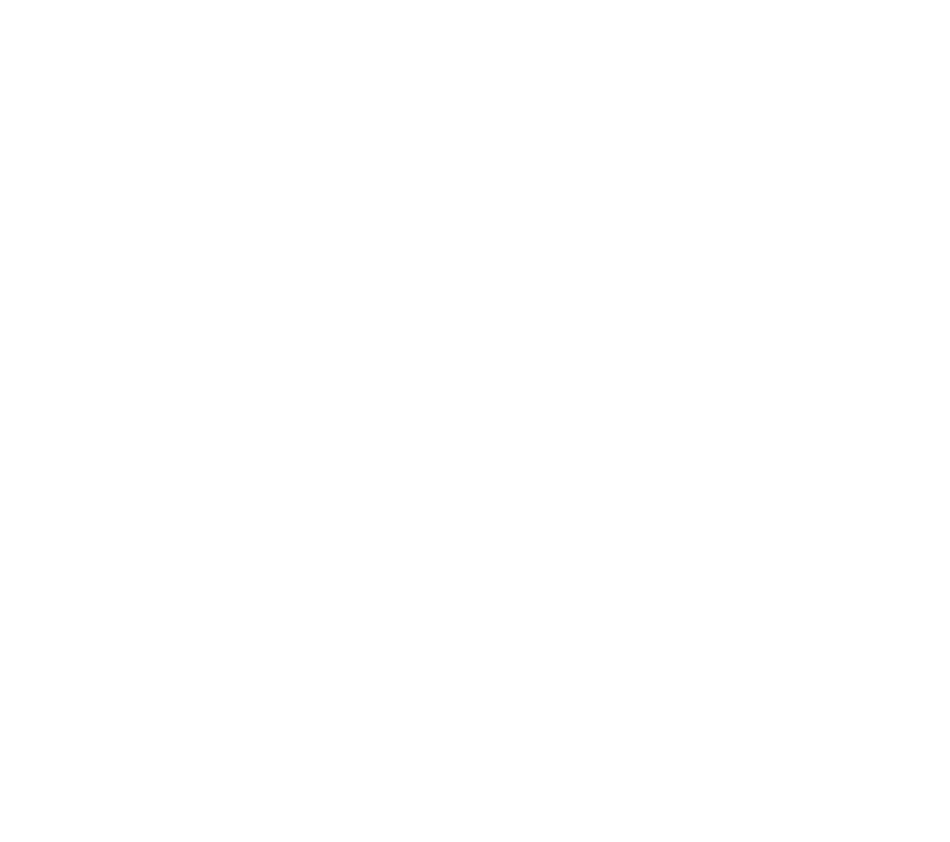
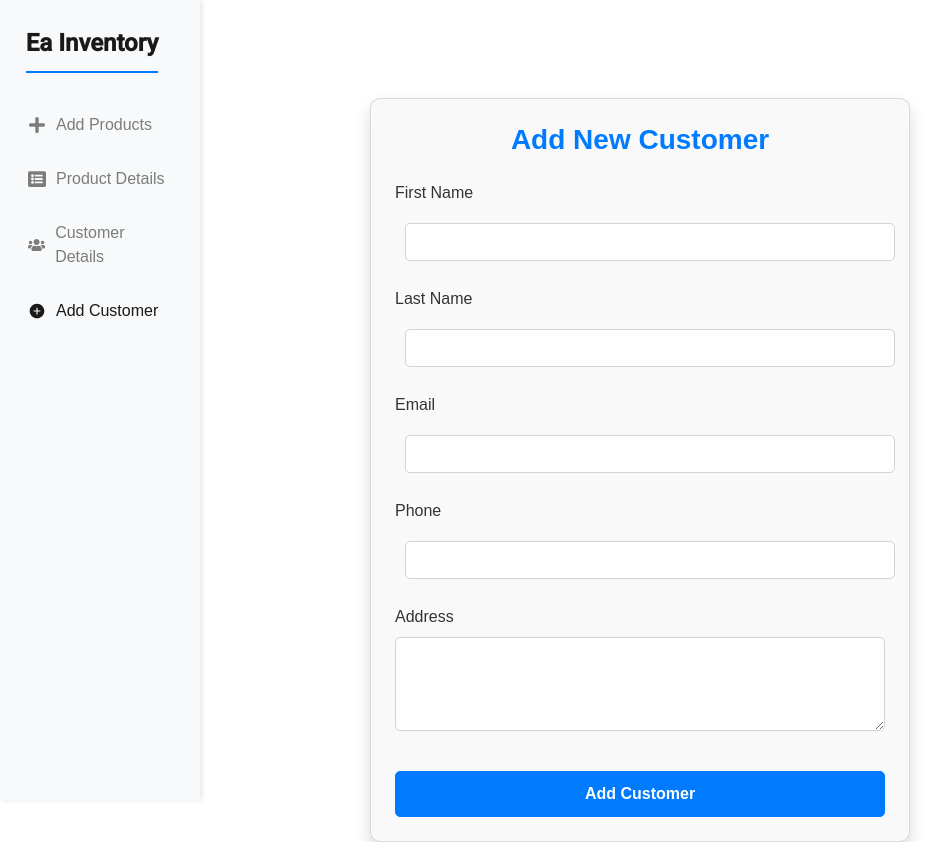
Before and after one commit to ElamaranV/InventoryManagement, a React (Create React App) app in the folder inventory-management/: page /AddCustomer in a window 1280 px wide. Before the commit this address had no page. Shown: the top 842 px of the page, without its empty margins (0-950 px from the left). Before the commit the page ends 800 px from the top, so only its background shows below. Built offline with nearby package versions, Linux system fonts and the light colour scheme.

Commit message:
-> Created a AddCustomer component, with minor changes in other components

```diff
--- a/inventory-management/src/App.js
+++ b/inventory-management/src/App.js
@@ -7,6 +7,8 @@ import AddProducts from './Components/addProducts/AddProducts'; // Ensure the co
 import ProductDetails from './Components/ProductDetails/ProductDetails';
 import './Styles/App.css';
 import Footer from './Components/Footer';
+import CustomerDetails from './Components/CustomerDetails/customerDetails';
+import AddCustomer from './Components/addCustomer/AddCustomer';
 
 const App = () => {
   return (
@@ -17,6 +19,8 @@ const App = () => {
         <Route path="/dashboard" element={<Dashboard />} />
         <Route path="/addproduct" element={<AddProducts />} /> {/* Updated route path */}
         <Route path= "/productdetails" element={<ProductDetails/>}></Route>
+        <Route path="/customerDetails" element={<CustomerDetails/>}></Route>
+        <Route path="/AddCustomer" element={<AddCustomer/>}></Route>
       </Routes>
     </Router>
   );
--- /dev/null
+++ b/inventory-management/src/Components/CustomerDetails/customerDetails.css
@@ -0,0 +1,64 @@
+.customer-details {
+    padding: 20px;
+  }
+
+  .customer-card {
+    border: 1px solid #ddd;
+    border-radius: 8px;
+    background-color: #fff;
+    box-shadow: 0 4px 8px rgba(0, 0, 0, 0.1);
+    transition: transform 0.3s ease;
+  }
+
+  .customer-card:hover {
+    transform: scale(1.05);
+  }
+
+  .customer-icon {
+    text-align: center;
+    margin-bottom: 15px;
+  }
+
+  .customer-icon-img {
+    font-size: 50px;
+    color: #007bff;
+  }
+
+  .card-title {
+    font-size: 1.5rem;
+    font-weight: bold;
+    text-align: center;
+  }
+
+  .card-text {
+    font-size: 1rem;
+    color: #555;
+    text-align: center;
+  }
+
+  .table-responsive {
+    margin-top: 20px;
+  }
+
+  .table {
+    width: 100%;
+    border-collapse: collapse;
+    margin-bottom: 1rem;
+    background-color: #fff;
+  }
+
+  .table th,
+  .table td {
+    padding: 12px;
+    text-align: left;
+    border-top: 1px solid #dee2e6;
+  }
+
+  .table thead th {
+    background-color: #343a40;
+    color: white;
+  }
+
+  .table-hover tbody tr:hover {
+    background-color: #f1f1f1;
+  }
--- /dev/null
+++ b/inventory-management/src/Components/CustomerDetails/customerDetails.jsx
@@ -0,0 +1,65 @@
+import React from 'react';
+import './customerDetails.css';
+import { FaUserAlt, FaPhoneAlt, FaEnvelope } from 'react-icons/fa';
+
+const CustomerDetails = () => {
+  const customers = [
+    { id: 1, name: 'John Doe', phone: '555-555-5555', email: 'john@example.com' },
+    { id: 2, name: 'Jane Smith', phone: '555-123-4567', email: 'jane@example.com' },
+    { id: 3, name: 'Sam Wilson', phone: '555-987-6543', email: 'sam@example.com' },
+  ];
+
+  return (
+    <div className="container mt-4 customer-details">
+      <h2 className="text-center mb-4">Customer Details</h2>
+
+      <div className="row">
+        {customers.map((customer) => (
+          <div className="col-md-4" key={customer.id}>
+            <div className="card customer-card mb-4">
+              <div className="card-body">
+                <div className="customer-icon">
+                  <FaUserAlt className="customer-icon-img" />
+                </div>
+                <h5 className="card-title">{customer.name}</h5>
+                <p className="card-text">
+                  <FaPhoneAlt /> {customer.phone}
+                </p>
+                <p className="card-text">
+                  <FaEnvelope /> {customer.email}
+                </p>
+              </div>
+            </div>
+          </div>
+        ))}
+      </div>
+
+      <h3 className="text-center mb-4 mt-5">Customer List</h3>
+
+      <div className="table-responsive">
+        <table className="table table-bordered table-hover">
+          <thead className="thead-dark">
+            <tr>
+              <th>ID</th>
+              <th>Name</th>
+              <th>Phone</th>
+              <th>Email</th>
+            </tr>
+          </thead>
+          <tbody>
+            {customers.map((customer) => (
+              <tr key={customer.id}>
+                <td>{customer.id}</td>
+                <td>{customer.name}</td>
+                <td>{customer.phone}</td>
+                <td>{customer.email}</td>
+              </tr>
+            ))}
+          </tbody>
+        </table>
+      </div>
+    </div>
+  );
+};
+
+export default CustomerDetails;
--- a/inventory-management/src/Components/ProductDetails/ProductDetails.css
+++ b/inventory-management/src/Components/ProductDetails/ProductDetails.css
@@ -1,5 +1,6 @@
 .ProductDetails-Container {
     display: flex;
+    margin-left: 200px;;
 }
 
 .ProductDetails-Content {
--- a/inventory-management/src/Components/Sidebar.jsx
+++ b/inventory-management/src/Components/Sidebar.jsx
@@ -1,6 +1,7 @@
 import React from 'react';
 import { NavLink } from 'react-router-dom';
 import { FaPlus, FaListAlt, FaUsers } from 'react-icons/fa';
+import { IoAddCircleSharp } from "react-icons/io5";
 import './Sidebar.css';
 import Footer from './Footer';
 
@@ -24,11 +25,17 @@ const Sidebar = () => {
             </NavLink>
           </li>
           <li className="nav-item">
-            <NavLink to="/customer-details" className="nav-link sidebar-link">
+            <NavLink to="/customerDetails" className="nav-link sidebar-link">
               <FaUsers className="sidebar-icon" />
               Customer Details
             </NavLink>
-          </li>
+            </li>
+            <li className="nav-item">
+            <NavLink to="/AddCustomer" className="nav-link sidebar-link">
+              <IoAddCircleSharp className='sidebar-icon' />
+              Add Customer
+            </NavLink>
+            </li>
         </ul>
       </div>
     </nav>
--- /dev/null
+++ b/inventory-management/src/Components/addCustomer/AddCustomer.css
@@ -0,0 +1,43 @@
+/* Custom styles for the Add Customer page */
+.add-customer-form {
+    margin-top: 50px;
+  }
+
+  .card {
+    border-radius: 10px;
+    background-color: #f9f9f9;
+  }
+
+  .card h2 {
+    font-size: 28px;
+    color: #007bff;
+    font-weight: 600;
+  }
+
+  .form-group label {
+    font-weight: 500;
+    color: #333;
+  }
+
+  .form-control {
+    padding: 10px;
+    border-radius: 5px;
+    border: 1px solid #ced4da;
+  }
+
+  .btn-primary {
+    background-color: #007bff;
+    border-color: #007bff;
+    padding: 10px 20px;
+    font-size: 16px;
+    font-weight: 600;
+    border-radius: 5px;
+  }
+
+  .btn-primary:hover {
+    background-color: #0056b3;
+  }
+
+  .container {
+    padding-bottom: 50px;
+  }
--- /dev/null
+++ b/inventory-management/src/Components/addCustomer/AddCustomer.jsx
@@ -0,0 +1,111 @@
+import React, { useState } from 'react';
+import './AddCustomer.css'; // Importing custom styles
+import Sidebar from '../Sidebar';
+import Footer from '../Footer';
+
+const AddCustomer = () => {
+  const [customer, setCustomer] = useState({
+    firstName: '',
+    lastName: '',
+    email: '',
+    phone: '',
+    address: ''
+  });
+
+  const handleChange = (e) => {
+    const { name, value } = e.target;
+    setCustomer({
+      ...customer,
+      [name]: value,
+    });
+  };
+
+  const handleSubmit = (e) => {
+    e.preventDefault();
+    console.log('Customer Info: ', customer);
+    // Add your form submission logic here
+  };
+
+  return (
+    <>
+    <Sidebar></Sidebar>
+    <div className="container add-customer-form">
+      <div className="row justify-content-center">
+        <div className="col-md-6">
+          <div className="card shadow p-4 mt-5">
+            <h2 className="text-center mb-4">Add New Customer</h2>
+            <form onSubmit={handleSubmit}>
+              <div className="form-group">
+                <label htmlFor="firstName">First Name</label>
+                <input
+                  type="text"
+                  className="form-control"
+                  id="firstName"
+                  name="firstName"
+                  value={customer.firstName}
+                  onChange={handleChange}
+                  required
+                />
+              </div>
+              <div className="form-group">
+                <label htmlFor="lastName">Last Name</label>
+                <input
+                  type="text"
+                  className="form-control"
+                  id="lastName"
+                  name="lastName"
+                  value={customer.lastName}
+                  onChange={handleChange}
+                  required
+                />
+              </div>
+              <div className="form-group">
+                <label htmlFor="email">Email</label>
+                <input
+                  type="email"
+                  className="form-control"
+                  id="email"
+                  name="email"
+                  value={customer.email}
+                  onChange={handleChange}
+                  required
+                />
+              </div>
+              <div className="form-group">
+                <label htmlFor="phone">Phone</label>
+                <input
+                  type="tel"
+                  className="form-control"
+                  id="phone"
+                  name="phone"
+                  value={customer.phone}
+                  onChange={handleChange}
+                  required
+                />
+              </div>
+              <div className="form-group">
+                <label htmlFor="address">Address</label>
+                <textarea
+                  className="form-control"
+                  id="address"
+                  name="address"
+                  value={customer.address}
+                  onChange={handleChange}
+                  rows="3"
+                  required
+                ></textarea>
+              </div>
+              <button type="submit" className="btn btn-primary btn-block mt-4">
+                Add Customer
+              </button>
+            </form>
+          </div>
+        </div>
+      </div>
+    </div>
+    <Footer></Footer>
+    </>
+  );
+};
+
+export default AddCustomer;
```
